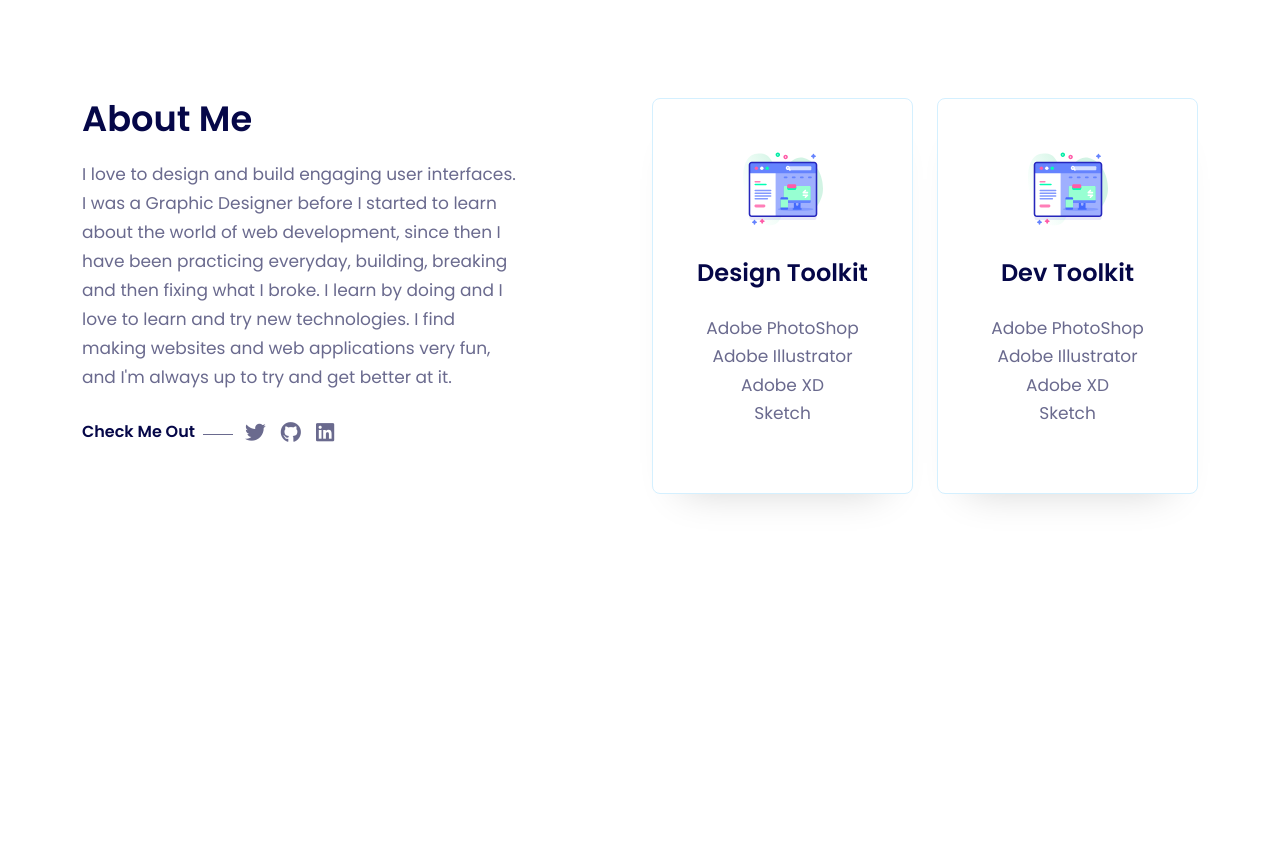
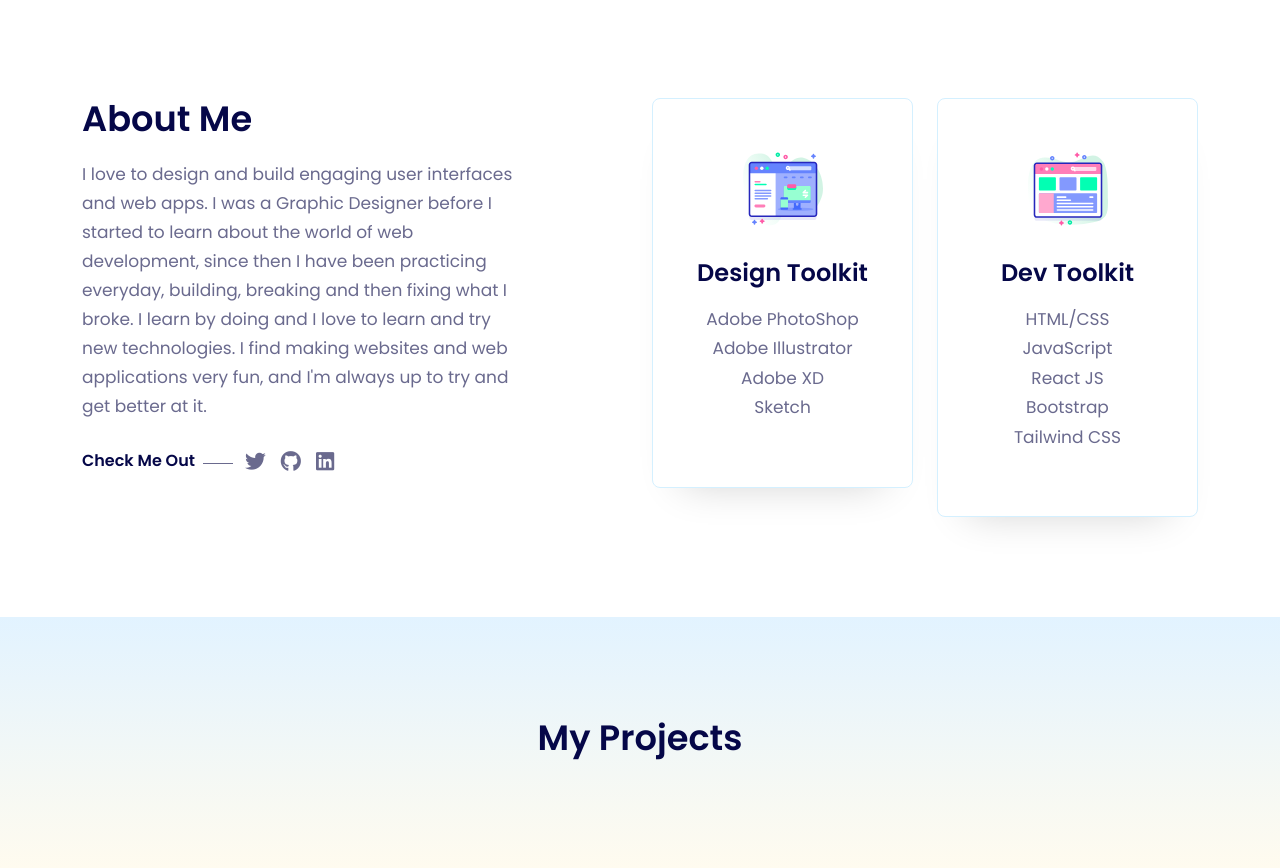
Before and after one commit to shamar-morrison/portfolio, a website: page index.html in a window 1280 px wide. Shown: the part 802-1670 px from the top of the page. Before the commit the page ends 1396 px from the top, so only its background shows below. Drawn offline with nearby package versions, Linux system fonts and the light colour scheme; files that its build step writes are made by us from their sources.

```diff
--- a/index.html
+++ b/index.html
@@ -64,10 +64,10 @@
 					<div class="col-lg-6">
 						<h4 class="common-heading mb-20">About Me</h4>
 						<p>
-							I love to design and build engaging user interfaces. I was a Graphic Designer before I started to learn about
-							the world of web development, since then I have been practicing everyday, building, breaking and then fixing
-							what I broke. I learn by doing and I love to learn and try new technologies. I find making websites and web
-							applications very fun, and I'm always up to try and get better at it.
+							I love to design and build engaging user interfaces and web apps. I was a Graphic Designer before I started to
+							learn about the world of web development, since then I have been practicing everyday, building, breaking and
+							then fixing what I broke. I learn by doing and I love to learn and try new technologies. I find making websites
+							and web applications very fun, and I'm always up to try and get better at it.
 						</p>
 						<div class="follow-label mt-30">
 							<h6>Check me out</h6>
@@ -79,6 +79,7 @@
 						</div>
 					</div>
 
+					<!-- DESIGN TOOLS -->
 					<div class="col-lg-3">
 						<div class="tech-block border-anim overflow-hidden">
 							<div class="card-set">
@@ -86,7 +87,7 @@
 									<img src="./src/img/tech.svg" class="img-fluid" alt="tech-img" srcset="./src/img/tech.svg" />
 								</div>
 								<h4>Design Toolkit</h4>
-								<ul class="tech-list mt-25">
+								<ul class="tech-list mt-15">
 									<li>Adobe PhotoShop</li>
 									<li>Adobe Illustrator</li>
 									<li>Adobe XD</li>
@@ -96,18 +97,20 @@
 						</div>
 					</div>
 
+					<!-- DEV TOOLS -->
 					<div class="col-lg-3">
 						<div class="tech-block border-anim overflow-hidden">
 							<div class="card-set">
 								<div class="tech-icon">
-									<img src="./src/img/tech.svg" class="img-fluid" alt="tech-img" srcset="./src/img/tech.svg" />
+									<img src="./src/img/design.svg" class="img-fluid" alt="tech-img" srcset="./src/img/design.svg" />
 								</div>
 								<h4>Dev Toolkit</h4>
-								<ul class="tech-list mt-25">
-									<li>Adobe PhotoShop</li>
-									<li>Adobe Illustrator</li>
-									<li>Adobe XD</li>
-									<li>Sketch</li>
+								<ul class="tech-list mt-15">
+									<li>HTML/CSS</li>
+									<li>JavaScript</li>
+									<li>React JS</li>
+									<li>Bootstrap</li>
+									<li>Tailwind CSS</li>
 								</ul>
 							</div>
 						</div>
@@ -115,6 +118,11 @@
 				</div>
 			</div>
 		</section>
+
+		<!-- PROJECTS SECTION -->
+		<section id="projects" class="projects-section pad-tb bg-gradient-3">
+			<h2 class="common-heading text-center">My Projects</h2>
+		</section>
 	</body>
 	<!-- MAIN JS -->
 	<script src="./src/main.js"></script>
--- a/src/sass/_base.scss
+++ b/src/sass/_base.scss
@@ -15,8 +15,13 @@
 span,
 i,
 .border-anim,
+.border-anim:after,
 .card-set {
 	transition: 1.2s cubic-bezier(0.17, 0.85, 0.438, 0.99);
+}
+
+.bg-gradient-3 {
+	background: $gradient--3;
 }
 
 // --------------- HERO SECTION ----------------- //
@@ -227,6 +232,6 @@
 	padding-left: 0px;
 
 	li {
-		padding-top: 3px;
+		padding-top: 4px;
 	}
 }
--- a/src/sass/_colors.scss
+++ b/src/sass/_colors.scss
@@ -6,6 +6,7 @@
 
 $gradient: linear-gradient(45deg, #ff3870 0, #ff3870 50%, #c300c3 100%);
 $gradient--2: linear-gradient(to top, #e2f3ff 0, #fffbef 100%);
+$gradient--3: linear-gradient(to bottom, #e2f3ff 0, #fffbef 100%);
 $gradient--btn: linear-gradient(to right, #ffbd84 0, #ff1f8e 100%);
 $gradient--btn-2: linear-gradient(to right, #f92c8b 0, #b02cd6 100%);
 $box-shadow: 0 10px 15px 0 rgb(56 0 189 / 20%);
```
Also changed, not shown: src/css/main.min.css, src/img/design.svg (added), 1 other file.
